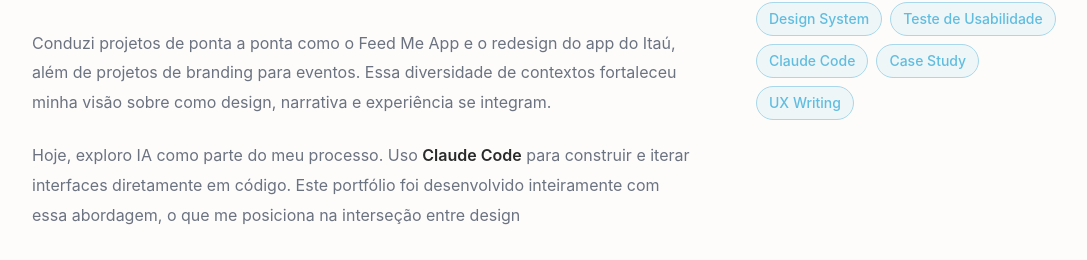
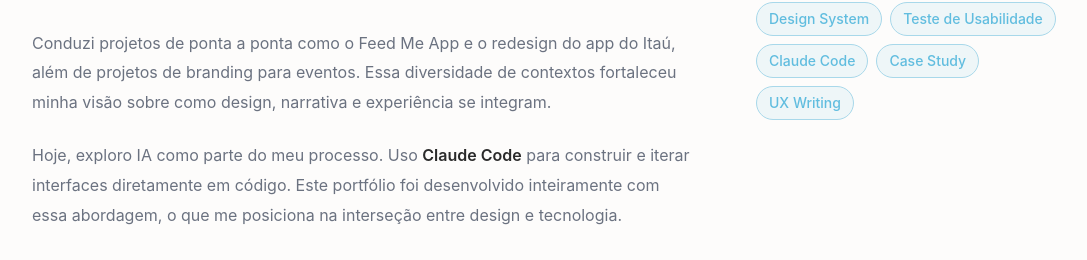
Before and after one commit to cheuicheisadora/Workshop-IA, a Next.js app: page / in a window 1280 px wide. Shown: the part 1313-1573 px from the top of the page, without its empty margins (96-1183 px from the left). Built offline with nearby package versions, Linux system fonts and the light colour scheme.

Commit message:
Refine typing animation: only last sentence of last paragraph
Shows full paragraph statically, types only the final sentence inline
with a subtle cursor that fades out on completion.

https://claude.ai/code/session_01QCUbNPeLTGevaeeLTD6KcC

```diff
--- a/app/page.tsx
+++ b/app/page.tsx
@@ -6,7 +6,7 @@ import { Footer } from "@/components/layout/footer"
 import { ProjectCard } from "@/components/portfolio/project-card"
 import { Button } from "@/components/ui/button"
 import { ArrowRight, Search, Layers, BarChart2, GitBranch, Lightbulb, Code2, ChevronDown, ArrowUpRight, Sparkles } from "lucide-react"
-import { TypingText } from "@/components/ui/typing-text"
+import { TypingText, TypingLine } from "@/components/ui/typing-text"
 import Link from "next/link"
 import { useLanguage, TranslationKey } from "@/context/language"
 
@@ -265,15 +265,10 @@ export default function HomePage() {
                   <p>
                     Conduzi projetos de ponta a ponta como o Feed Me App e o redesign do app do Itaú, além de projetos de branding para eventos. Essa diversidade de contextos fortaleceu minha visão sobre como design, narrativa e experiência se integram.
                   </p>
-                  <TypingText
-                    speed={30}
-                    step={1}
-                    paragraphs={[[
-                      { text: "Hoje, exploro IA como parte do meu processo. Uso " },
-                      { text: "Claude Code", bold: true },
-                      { text: " para construir e iterar interfaces diretamente em código. Este portfólio foi desenvolvido inteiramente com essa abordagem, o que me posiciona na interseção entre design e tecnologia." },
-                    ]]}
-                  />
+                  <p>
+                    Hoje, exploro IA como parte do meu processo. Uso <strong className="font-semibold text-foreground">Claude Code</strong> para construir e iterar interfaces diretamente em código.{" "}
+                    <TypingLine text="Este portfólio foi desenvolvido inteiramente com essa abordagem, o que me posiciona na interseção entre design e tecnologia." />
+                  </p>
                 </>
               ) : (
                 <>
@@ -283,15 +278,10 @@ export default function HomePage() {
                   <p>
                     I&apos;ve led end-to-end projects like the Feed Me App and the Itaú app redesign, as well as event branding work. That range of contexts sharpened my understanding of how design, narrative, and experience fit together.
                   </p>
-                  <TypingText
-                    speed={30}
-                    step={1}
-                    paragraphs={[[
-                      { text: "Today, I bring AI into my workflow. I use " },
-                      { text: "Claude Code", bold: true },
-                      { text: " to build and iterate interfaces directly in code. This portfolio was built entirely with that approach, placing me at the intersection of design and technology." },
-                    ]]}
-                  />
+                  <p>
+                    Today, I bring AI into my workflow. I use <strong className="font-semibold text-foreground">Claude Code</strong> to build and iterate interfaces directly in code.{" "}
+                    <TypingLine text="This portfolio was built entirely with that approach, placing me at the intersection of design and technology." />
+                  </p>
                 </>
               )}
               <div className="pt-2">
--- a/components/ui/typing-text.tsx
+++ b/components/ui/typing-text.tsx
@@ -3,6 +3,61 @@
 import { useEffect, useRef, useState } from "react"
 
 export type TextSegment = { text: string; bold?: boolean }
+
+/** Inline typing animation for a single line — no <p> wrapper. */
+export function TypingLine({ text, speed = 28 }: { text: string; speed?: number }) {
+  const [count, setCount] = useState(0)
+  const [active, setActive] = useState(false)
+  const [cursorVisible, setCursorVisible] = useState(true)
+  const ref = useRef<HTMLSpanElement>(null)
+
+  const done = count >= text.length
+
+  useEffect(() => {
+    const el = ref.current
+    if (!el) return
+    const obs = new IntersectionObserver(
+      ([entry]) => { if (entry.isIntersecting) { setActive(true); obs.disconnect() } },
+      { threshold: 0.3 }
+    )
+    obs.observe(el)
+    return () => obs.disconnect()
+  }, [])
+
+  useEffect(() => {
+    if (!active || done) return
+    const id = setTimeout(() => setCount(c => Math.min(c + 1, text.length)), speed)
+    return () => clearTimeout(id)
+  }, [active, count, done, speed, text.length])
+
+  // fade cursor out after typing finishes
+  useEffect(() => {
+    if (!done) return
+    const id = setTimeout(() => setCursorVisible(false), 800)
+    return () => clearTimeout(id)
+  }, [done])
+
+  return (
+    <span ref={ref}>
+      {text.slice(0, count)}
+      <span
+        aria-hidden
+        style={{
+          display: "inline-block",
+          width: "1.5px",
+          height: "0.9em",
+          background: "var(--primary-deep)",
+          marginLeft: "2px",
+          verticalAlign: "text-bottom",
+          borderRadius: "1px",
+          opacity: cursorVisible ? 1 : 0,
+          transition: done ? "opacity 0.6s ease" : "none",
+          animation: !done ? "typing-blink 0.9s step-end infinite" : "none",
+        }}
+      />
+    </span>
+  )
+}
 
 interface TypingTextProps {
   paragraphs: TextSegment[][]
```
